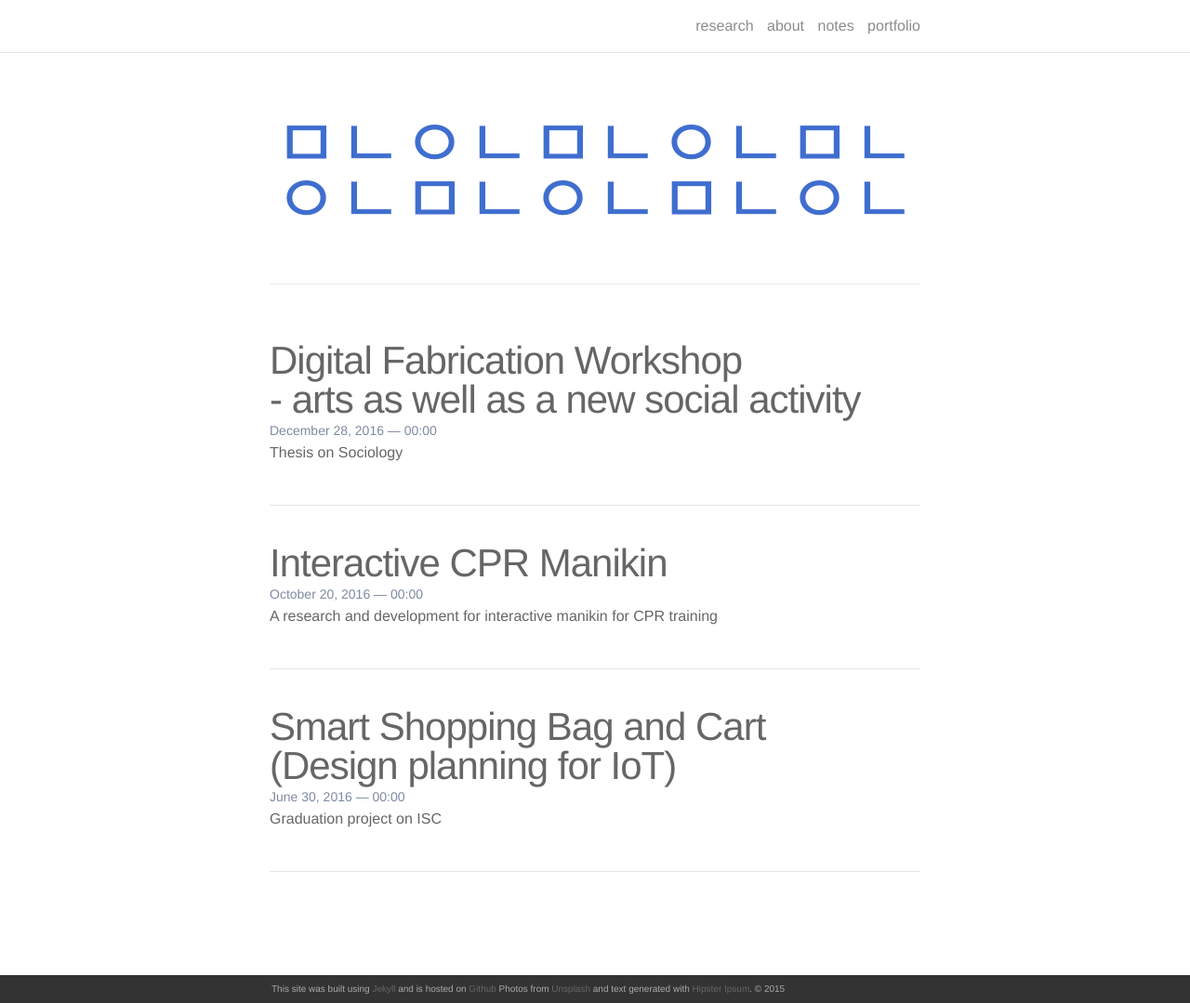
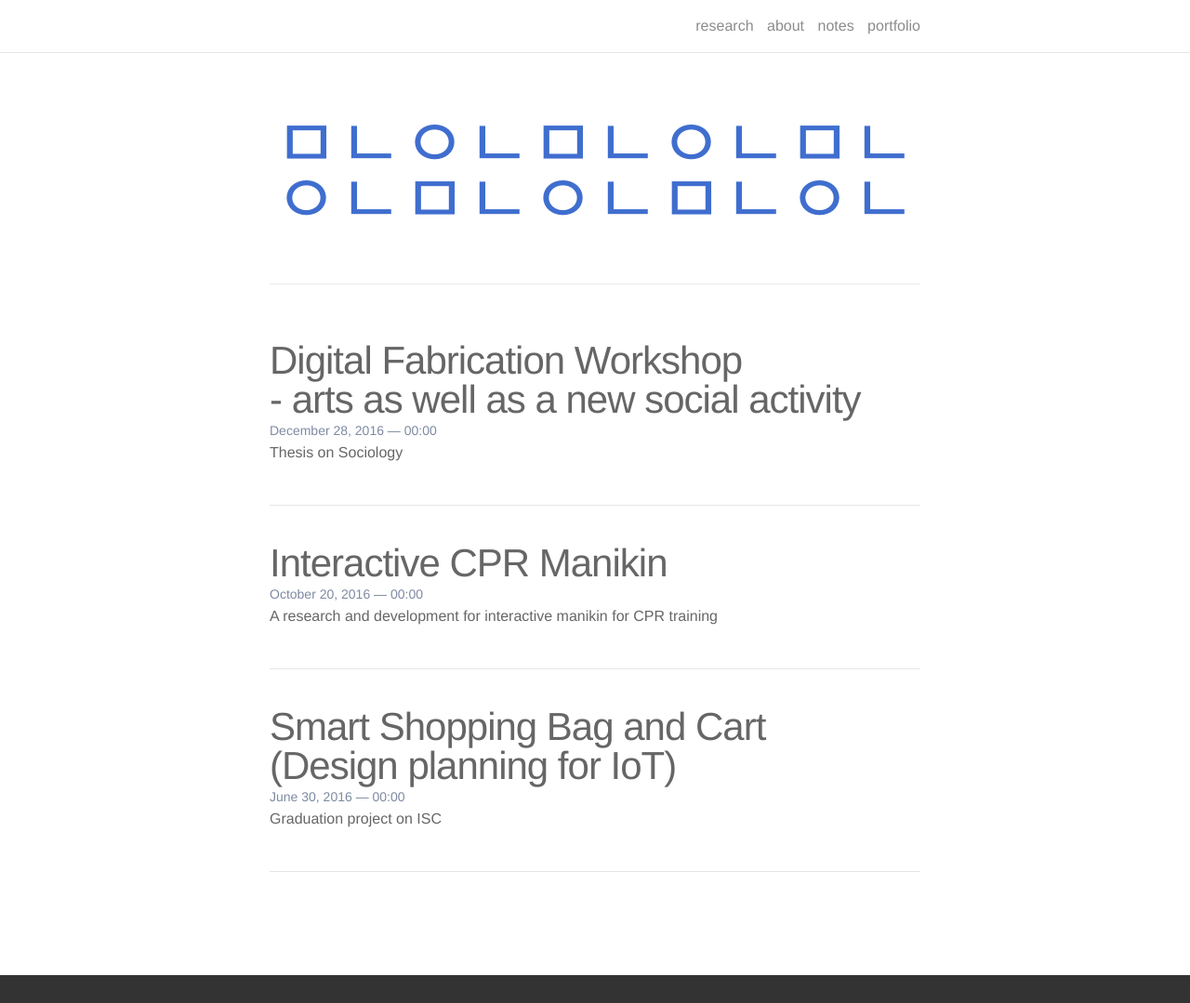
Before and after one commit to lucid2713/lucid2713.github.io, a Jekyll site: the page built from index.html, in a window 1280 px wide and 1079 px high. Shown: the whole window at 93% size. Built offline with Jekyll 4.4.1, drawn with Linux system fonts in a browser that asks for light colours; nearby versions of some CDN libraries; the list of posts is cut into pages by our own code.

Commit message:
footer delete..

```diff
--- a/_includes/footer.html
+++ b/_includes/footer.html
@@ -1,7 +1,7 @@
 <footer class="site-footer">
 
   <div class="wrapper">
-  	<p>This site was built using <a href="http://jekyllrb.com" target="_blank">Jekyll</a> and is hosted on <a href="https://github.com" target="_blank">Github</a> Photos from <a href="https://unsplash.com" target="_blank">Unsplash</a> and text generated with <a href="http://hipsum.co" target="_blank">Hipster Ipsum</a>. &#169; 2015</p>
+  	<!-- <p>This site was built using <a href="http://jekyllrb.com" target="_blank">Jekyll</a> and is hosted on <a href="https://github.com" target="_blank">Github</a> Photos from <a href="https://unsplash.com" target="_blank">Unsplash</a> and text generated with <a href="http://hipsum.co" target="_blank">Hipster Ipsum</a>. &#169; 2015</p> -->
   </div>
 
 </footer>
```
Also changed, not shown: 2 other files.
